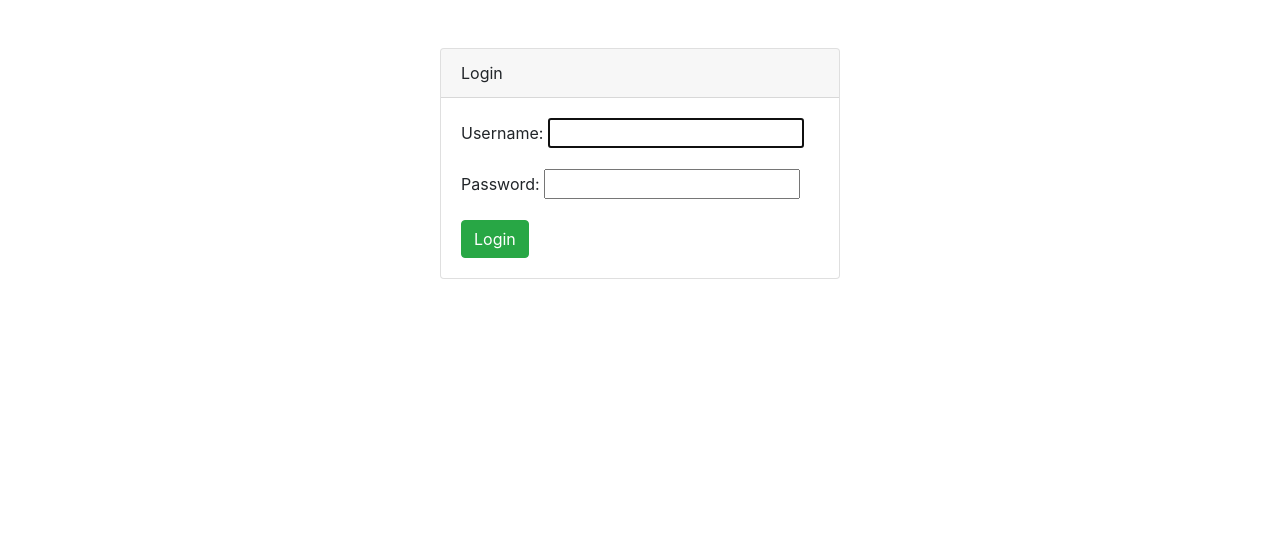
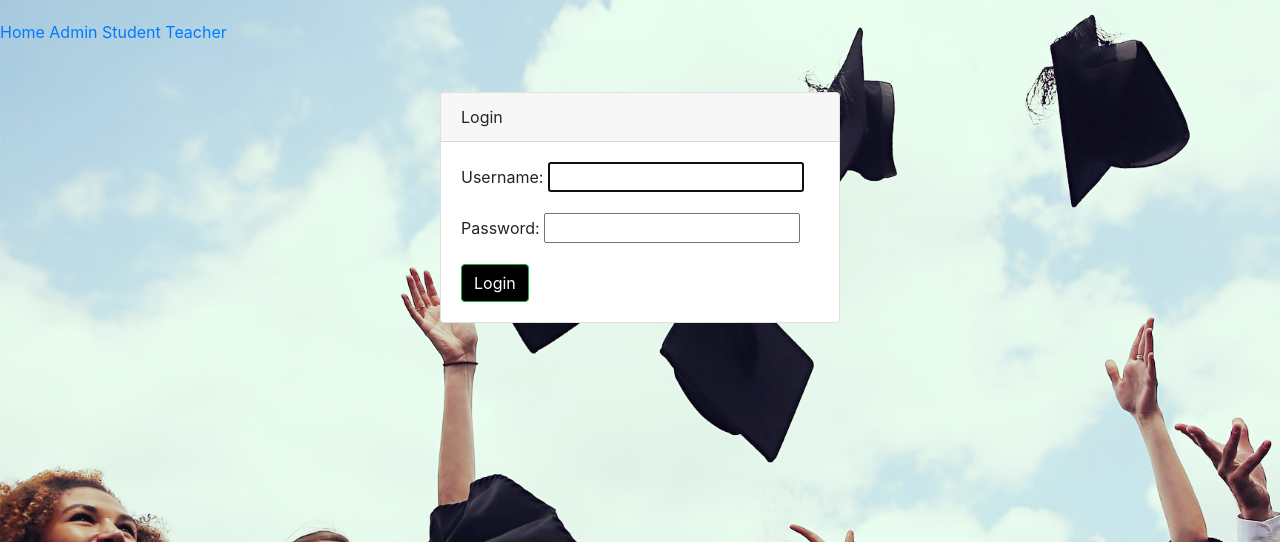
Before and after one commit to fstelin/college-mgmt, a Django app: page /accounts/login/?next=/ in a window 1280 px wide. Shown: the top 542 px of the page. Run offline with Django 3.2, Linux system fonts and the light colour scheme; some libraries are stand-ins or nearby versions.

Commit message:
adding background image and navbar

```diff
--- a/info/templates/info/admin_page.html
+++ b/info/templates/info/admin_page.html
@@ -20,7 +20,7 @@
 
   </head>
 
-  <body>
+  <body class="admin"style="background-image: url('{% static 'info/images/bck.jpg' %}'); background-size: cover; height:740px; padding-top:20px;">
 
     <!-- Navigation -->
     <nav class="navbar navbar-expand-lg navbar-green bg-green fixed-top">
--- a/info/templates/info/homepage.html
+++ b/info/templates/info/homepage.html
@@ -23,7 +23,7 @@
 
   </head>
 
-  <body>
+  <body class="student"style="background-image: url('{% static 'info/images/bck.jpg' %}'); background-size: cover; height:950px; padding-top:20px;">
 
     <!-- Navigation -->
     <nav class="navbar navbar-expand-lg navbar-dark bg-dark fixed-top">
--- a/info/templates/info/login.html
+++ b/info/templates/info/login.html
@@ -24,16 +24,21 @@
 
   </head>
 
-  <body class="bg-blue">
-
-    <div class="container">
+  <body class="bg-blue"style="background-image: url('{% static 'info/images/bck.jpg' %}'); background-size: cover; height:740px; padding-top:20px;">
+    <div class="topnav">
+      <a class="active" href="/accounts/login">Home</a>
+      <a href="/accounts/login">Admin</a>
+      <a href="/accounts/login">Student</a>
+      <a href="/accounts/login">Teacher</a>
+    </div>
+    <div class="container" >
       <div class="card card-login mx-auto mt-5">
         <div class="card-header">Login</div>
         <div class="card-body">
             <form method="post">
               {% csrf_token %}
               {{ form.as_p }}
-              <button  class="btn btn-success" type="submit">Login</button>
+              <button  class="btn btn-success" type="submit" style="background-color:black;">Login</button>
             </form>
 
         </div>
--- a/info/templates/info/t_homepage.html
+++ b/info/templates/info/t_homepage.html
@@ -23,7 +23,7 @@
 
   </head>
 
-  <body>
+  <body class="teacher"style="background-image: url('{% static 'info/images/bck.jpg' %}'); background-size: cover; height:950px; padding-top:20px;">
 
     <!-- Navigation -->
     <nav class="navbar navbar-expand-lg navbar-dark bg-dark fixed-top">
```
Also changed, not shown: info/static/info/images/bck.jpg (added).
